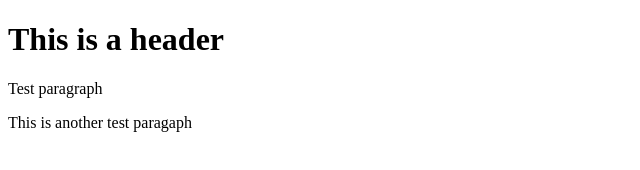
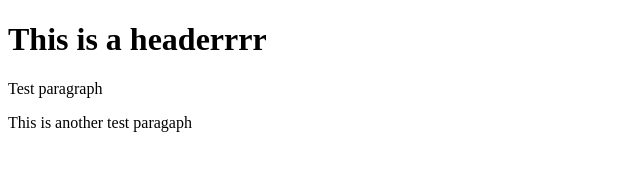
Before and after one commit to katydevelops/git-test, a website: page index.html in a window 1280 px wide. Shown: the full height of the page, 0-640 px from the left. Drawn offline with Linux system fonts and the light colour scheme.

Commit message:
Updated JSON package

```diff
--- a/index.html
+++ b/index.html
@@ -7,7 +7,7 @@
     <title>Document</title>
 </head>
 <body>
-    <h1>This is a header</h1>
+    <h1>This is a headerrrr</h1>
     <p>Test paragraph<g/>
     <p>This is another test paragaph</p>
 </body>
```
Also changed, not shown: package.json (added, +156 -0 lines), 3 other files.
